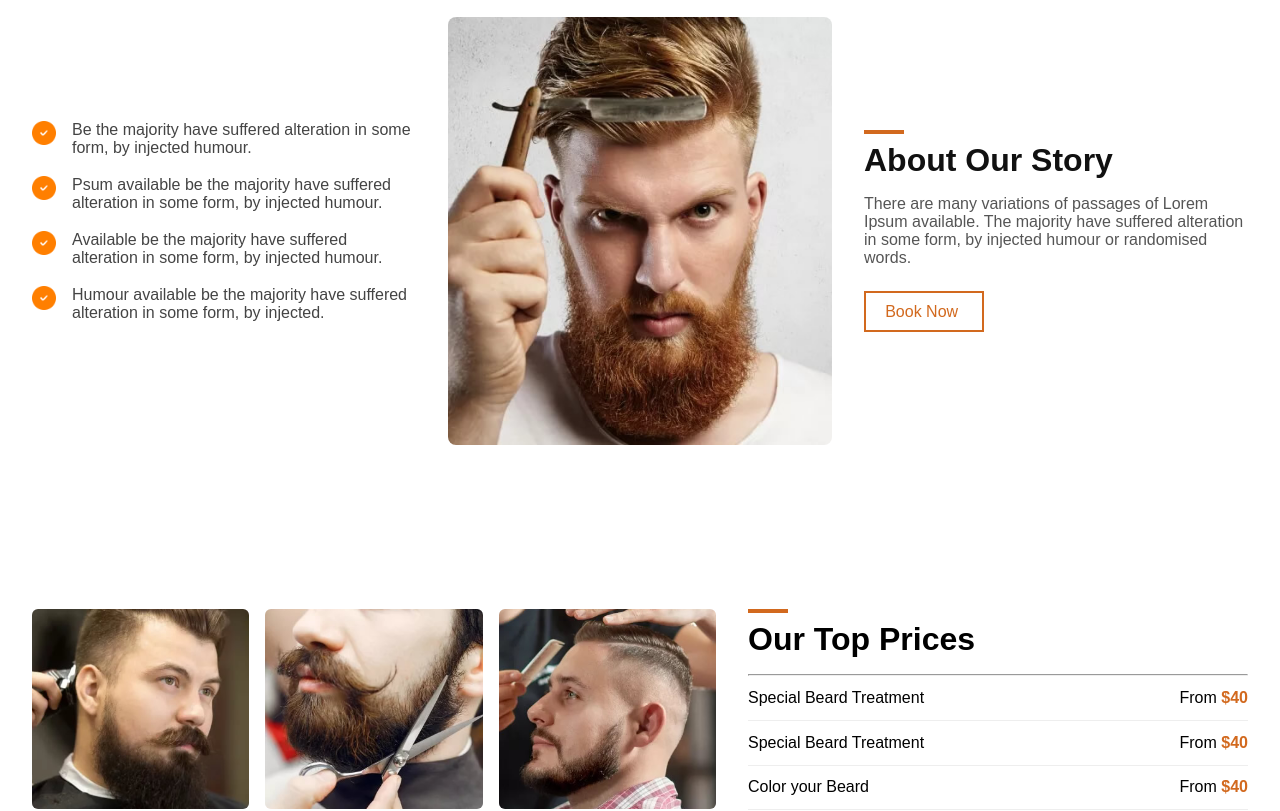
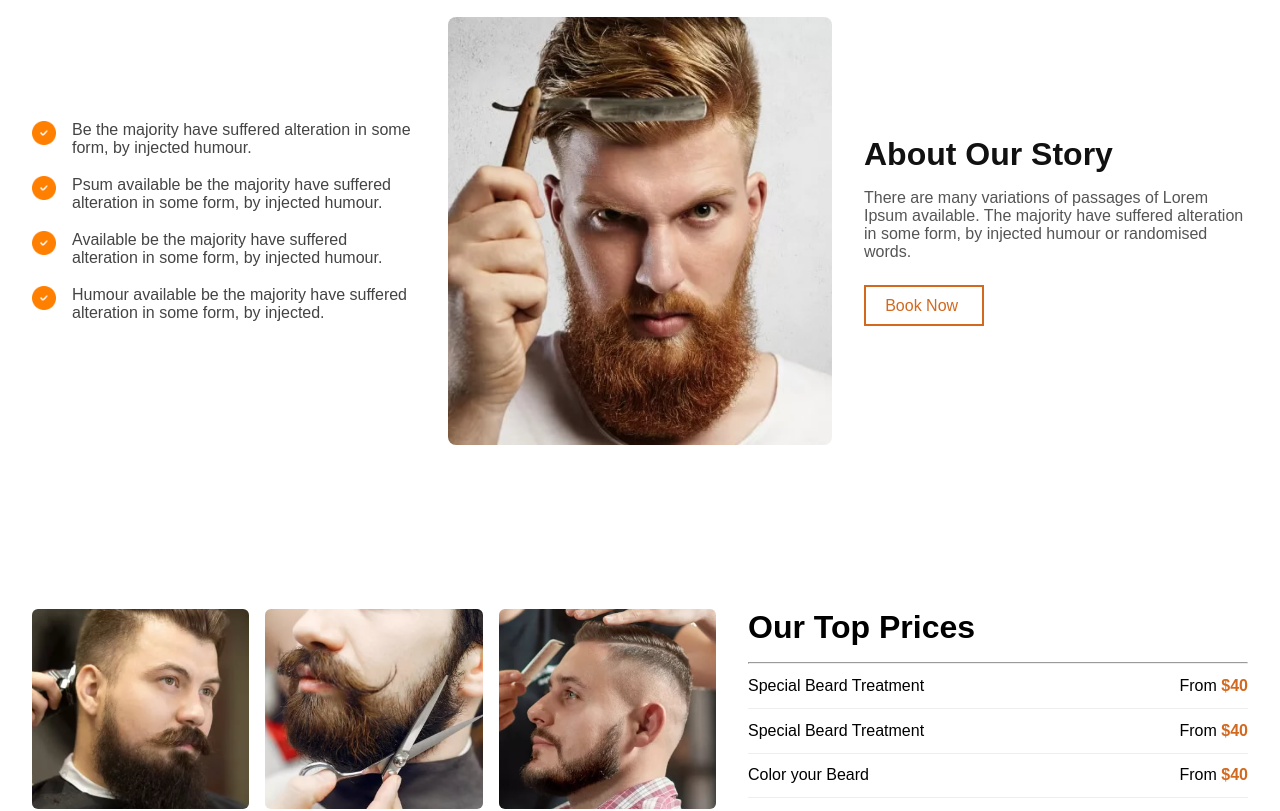
Before and after one commit to bolaji-2k9/narosundar, a React (Vite) app: page / in a window 1280 px wide. Shown: the part 720-1531 px from the top of the page. Built offline with nearby package versions, Linux system fonts and the light colour scheme.

Commit message:
removed some bar on the home page

```diff
--- a/src/index.css
+++ b/src/index.css
@@ -352,14 +352,6 @@
   position: relative;
 }
 
-.about-right h2::before {
-  content: '';
-  display: block;
-  width: 40px;
-  height: 4px;
-  background-color: chocolate;
-  margin-bottom: 0.5rem;
-}
 
 .about-right p {
   font-size: 1rem;
@@ -393,6 +385,7 @@
 }
 
 
+
 /*Price Section */
 .pricing-section {
   display: flex;
@@ -427,14 +420,7 @@
   position: relative;
 }
 
-.pricing-listing h2::before {
-  content: '';
-  display: block;
-  width: 40px;
-  height: 4px;
-  background-color:chocolate;
-  margin-bottom: 0.5rem;
-}
+
 
 .pricing-item {
   display: flex;
@@ -855,12 +841,6 @@
     border-radius: 6px;
   }
 }
-
-
-
-
-
-
 
 
 
```
